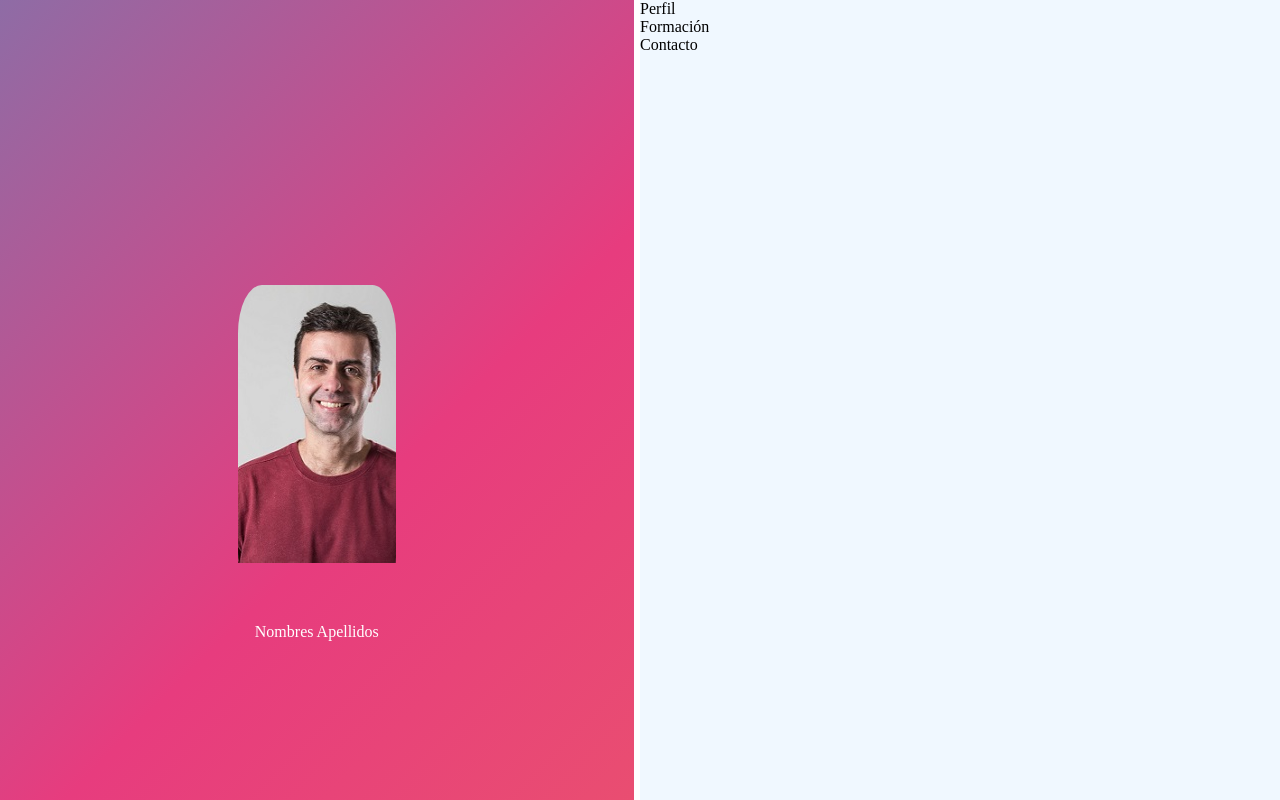
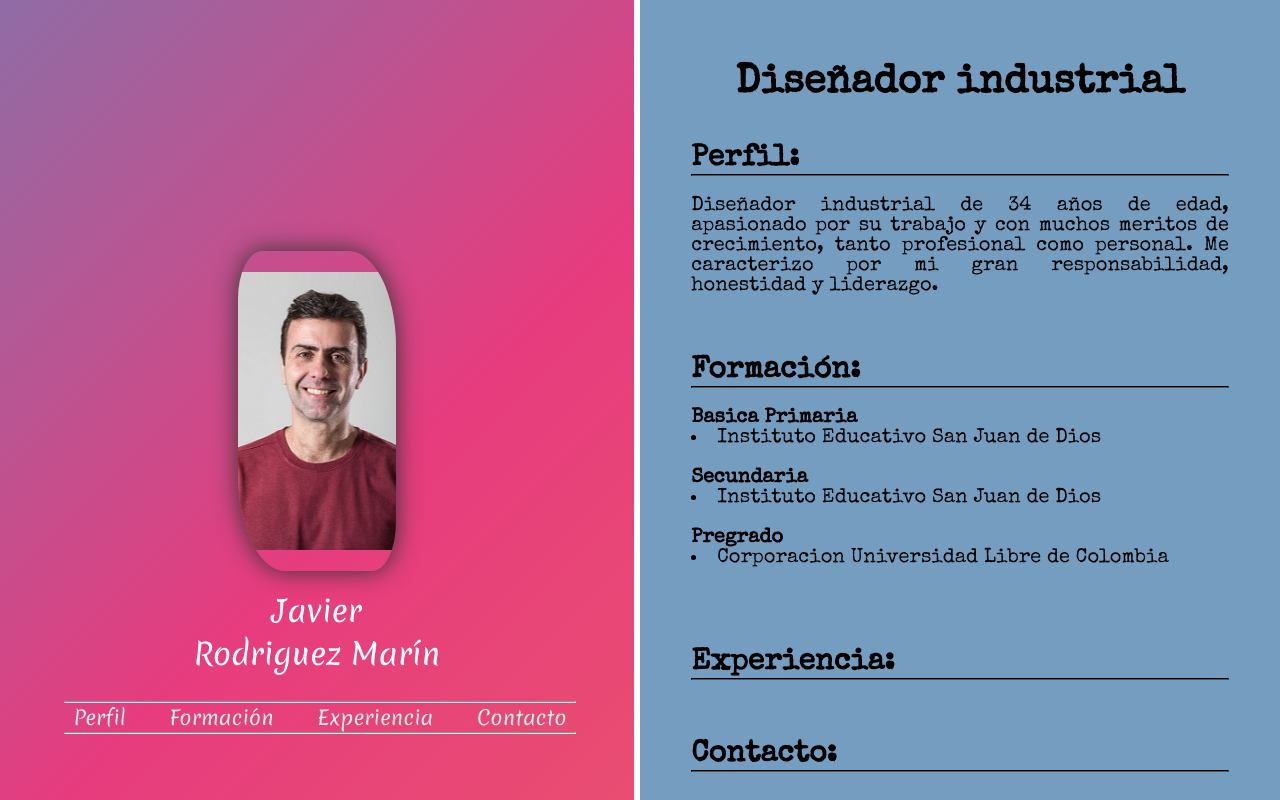
Before and after one commit to sjg99/QuickProfile, a plain HTML site: page Sketches/Sketch1/index.html in a window 1280 px wide. Shown: the top 800 px of the page. Drawn offline with nearby package versions, Linux system fonts and the light colour scheme.

Commit message:
Sketch1 &  2 uploaded
css for skech2
html + css for sketch1

```diff
--- a/Sketches/Sketch1/index.html
+++ b/Sketches/Sketch1/index.html
@@ -2,29 +2,68 @@
 	<HEAD>
 		<TITLE></TITLE>
 		<link rel="stylesheet" type="text/css" href="stylesheet.css">
+		<link rel="stylesheet" href="https://fonts.googleapis.com/css?family=Merienda">
+		<link rel="stylesheet" href="https://fonts.googleapis.com/css?family=Special+Elite">
 	</HEAD>
 	<BODY>
-		<nav class="navBar">
 
-		</nav>
 
 		<div class="main">
+
+			<nav class="navBar">
+				<hr class="hrNav">
+				<a href="#profile" class="navBttn">Perfil</a>
+				<a href="#degrees" class="navBttn">Formación</a>
+				<a href="#experience" class="navBttn">Experiencia</a>
+				<a href="#contact" class="navBttn">Contacto</a>
+				<hr class="hrNav">
+			</nav>
 			<div class="pic"></div>
 			<br>
-			<div>
-				Nombres Apellidos
+			<div class="name">
+				Javier
+				<br>
+				Rodriguez Marín
 			</div>
 		</div>
 
 		<div class="content">
-			<div>
-				Perfil
+			<div id="profile">
+				<div style=text-align:center;><h1>Diseñador industrial</h1></div>
+				<br><br>
+				<h2>Perfil:</h2>
+				<hr class="hrCont">
+				<br>
+				Diseñador industrial de 34 años de edad, apasionado por su trabajo y con muchos meritos de crecimiento, tanto profesional como personal.
+
+				Me caracterizo por mi gran responsabilidad, honestidad y liderazgo.
 			</div>
-			<div>
-				Formación
+			<br><br><br>
+			<div id="degrees">
+				<h2>Formación:</h2>
+				<hr class="hrCont">
+				<br>
+				<h4>Basica Primaria</h4>
+				<li>Instituto Educativo San Juan de Dios</li>
+				<br>
+				<h4>Secundaria</h4>
+				<li>Instituto Educativo San Juan de Dios</li>
+				<br>
+				<h4>Pregrado</h4>
+				<li>Corporacion Universidad Libre de Colombia</li>
+				<br>
 			</div>
-			<div>
-				Contacto
+			<br><br><br>
+			<div id="experience">
+				<h2>Experiencia:</h2>
+				<hr class="hrCont">
+
+			</div>
+			<br><br><br>
+			<div id="contact">
+				<h2>Contacto:</h2>
+				<hr class="hrCont">
+
 			</div>
 		</div>
 
--- a/Sketches/Sketch1/stylesheet.css
+++ b/Sketches/Sketch1/stylesheet.css
@@ -6,17 +6,28 @@ body{
     width: 100%;
     height: 100%;
 }
-.navBar{
+.hrCont{
+	color: black;
+	border-color: black;
+	color: black;
+}
 
+.hrNav{
+	color: rgb(203, 236, 231);
+	border-color: rgb(203, 236, 231);
+	color: rgb(203, 236, 231);
+	width: 80%;
+	margin-left: 10%;
 }
+
 .main{
     width: 49.5%;
     height: 100%;
     background-color: rgb(4, 29, 51);
     text-align: center;
     align-content: center;
-    float: left;
-
+	float: left;
+	position: fixed;
 	color: #fff;
 	background: linear-gradient(-45deg, #EE7752, #E73C7E, #23A6D5, #23D5AB);
 	background-size: 400% 400%;
@@ -24,6 +35,26 @@ body{
 	-moz-animation: Gradient 15s ease infinite;
 	animation: Gradient 15s ease infinite;
 }
+
+.navBar{
+	margin-top: 45%;
+	width: 50%;
+	float: unset;
+	font-family: Merienda;
+	position: fixed;
+	text-align: center;
+}
+.navBttn{
+	width: 10%;
+	margin: 3%;
+	font-size: 20px;
+	text-decoration: none;
+	color: rgb(203, 236, 231);
+
+}
+ .navBttn:hover{
+	 color: rgb(112, 209, 22);
+ }
 
 @-webkit-keyframes Gradient {
 	0% {
@@ -61,34 +92,35 @@ body{
 	}
 }
 
-h1,
-h6 {
-	font-family: 'Open Sans';
-	font-weight: 300;
-	text-align: center;
-	position: absolute;
-	top: 45%;
-	right: 0;
-	left: 0;
-}
-
 .pic{
     width: 25%;
     height: 40%;
     padding: auto;
     display: block;
     align-items: center;
-    background-image: url("img/profile.jpg");
-    border-radius: 15%;
+	background-image: url("img/profile.jpg");
+	box-shadow: 0px 0px 25px rgb(51, 51, 51);
+	background-position: center;
+    border-radius: 15% 30%;
     background-repeat: no-repeat;
     margin-left: 37.5%;
     margin-top: 20%;
 }
+.name{
+	font-family: Merienda;
+	font-size: 30px;
+}
 .content{
     margin-left: 0.5%;
     width: 50%;
-    height: 100%;
-    background-color: aliceblue;
+    height: 100em;
+    background-color: rgb(117, 157, 192);
     text-align: justify;
-    float: right;
+	float: right;
+	font-family: Special Elite;
+	padding: 5% 4%;
+	font-size: 20px;
 }
+.tittle{
+	text-align: center;
+}
```
Also changed, not shown: Sketches/Sketch2/stylesheet.css (added, +19 -0 lines).
